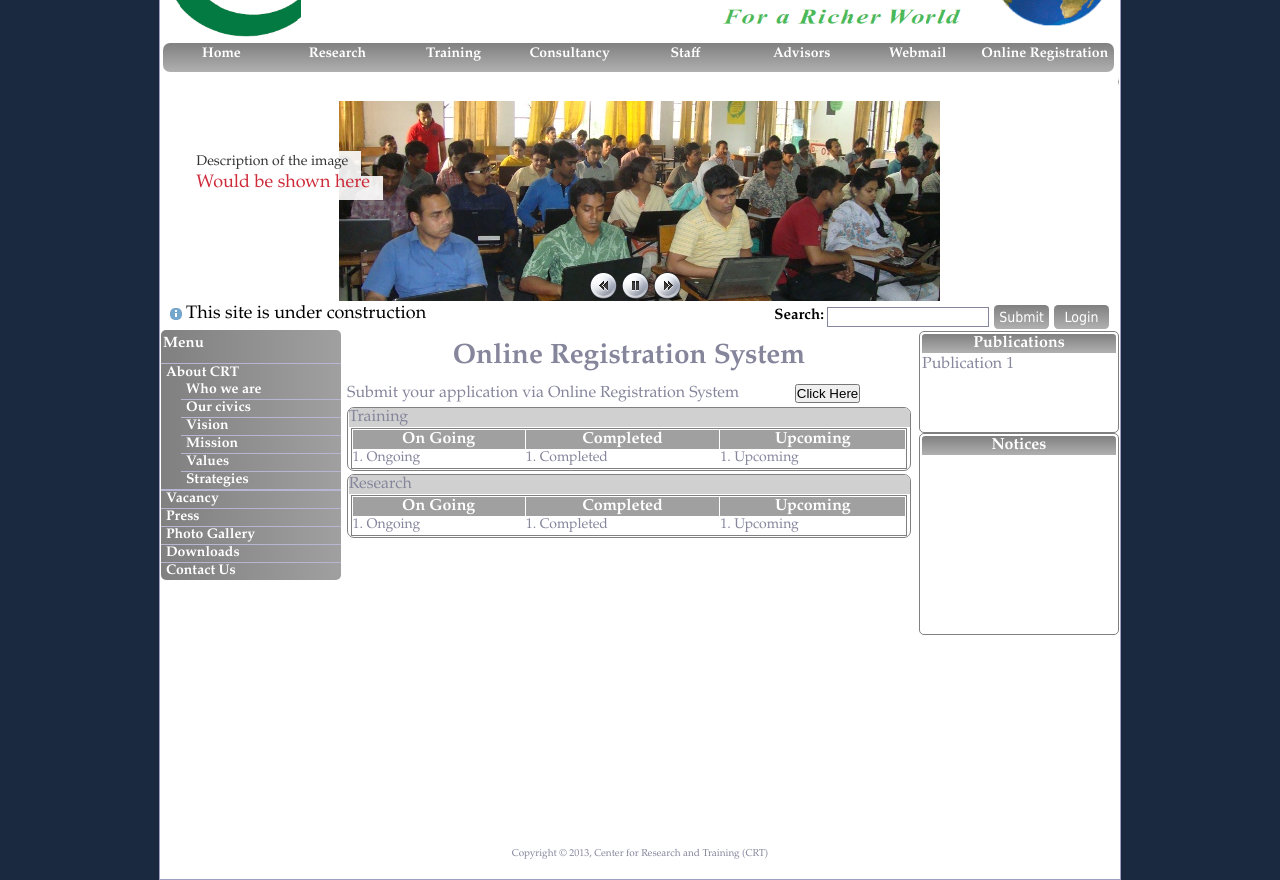
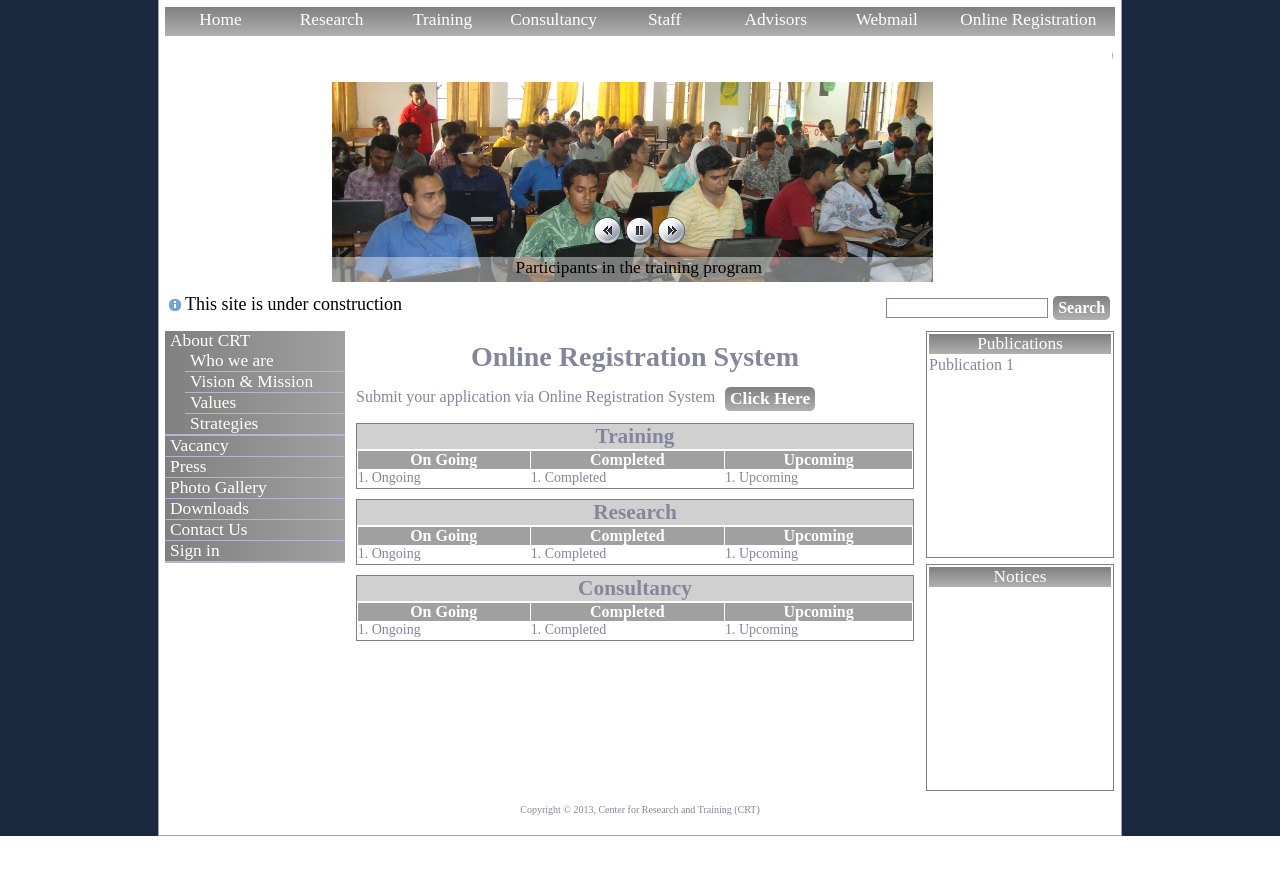
Before and after one commit to kawsarnasim/crt, a PHP site: page /index.php in a window 1280 px wide. Shown: the part 109-989 px from the top of the page. After the commit the page ends 945 px from the top, so only its background shows below. Run offline with PHP 8.4, Linux system fonts and the light colour scheme; data that the repository does not hold is empty; some libraries are stand-ins or nearby versions.

Commit message:
Font, Margin, Pictures, header, picture image names etc.

```diff
--- a/css/photoflash.css
+++ b/css/photoflash.css
@@ -22,7 +22,7 @@ body { background-color:#1b2940; font:62.5% Georgia,'Times New Roman',serif; let
 .break { clear:both; }
 
 /* HEADER */
-#photo_flash { height:200px; width: 99.3%;}
+#photo_flash { height:200px; width: 950px; margin: 8px 8px 8px 8px; text-align: center;}
 .headerimg { background-position: center top; background-repeat: no-repeat; width:100%; height:200px; }
 #headerimgs { width: 99%;}
 #headerimg1 { width: 99%;}
@@ -35,11 +35,11 @@ body { background-color:#1b2940; font:62.5% Georgia,'Times New Roman',serif; let
 #control { background-image:url("../images/slideshow/btn_pause.png"); }
 
 /* HEADER HAVIGATION */
-#headernav-outer { position:absolute; top:380px; margin:0 auto; width:960px; }
+#headernav-outer { position:absolute; top:325px; margin:0 auto; width:960px; }
 #headernav { padding-left:425px; }
 
 /* HEADER TEXT */
-#headertxt { width:960px; margin:0 auto; clear:both; position:absolute; top:250px; padding-left: 20px;}
-#firstline { background-image:url("../images/slideshow/textbg.png"); color:#333; font-size:14px; padding:4px 13px 7px; float:left; display:block; }
-#secondline { background-image:url("../images/slideshow/textbg.png"); color:#CD2B3A; text-decoration:none; font-size:18px; padding:0 13px 10px; float:left; display:block; clear:both; }
+#headertxt { width:946px; margin-left: auto; top:356px; margin-right: auto; display: inline-block; clear:both; position:absolute;}
+#firstline { background-image:url("../images/slideshow/textbg.png"); color:#000; font-size:13pt; padding:4px 13px 7px; float:left; text-align: center;margin-left: auto; margin-right: auto; display: inline-block; width: 97%; }
+#secondline { background-image:url("../images/slideshow/textbg.png"); color:#000; text-decoration:none; font-size:18px; padding:0 13px 10px; float:left; clear:both; text-align: center;margin-left: auto; margin-right: auto; display: inline-block; width: 97%; }
 #secondline:hover { text-decoration:underline; color:#7F000C; }
--- a/css/style.css
+++ b/css/style.css
@@ -1,14 +1,15 @@
 * {
     margin: 0px;
     padding: 0px;
+    font-family: vernada;
 }
 
 body {
     height: 100%;
     background-color: #ffffff;
     color: #85859c;
-    font-family: tahoma, arial, sans-serif;
     font-size: 10px;
+    font-family: vernada;
     text-align: center;
 }
 
@@ -43,11 +44,11 @@ p {
 
 #container {
     margin: 0px auto;
-    width: 960px;
+    width: 962px;
     border-color: #9e9ec3;
     border-width: 0px 1px 1px;
     background: #FFFFFF;
-    font-family: "Book Antiqua", Times, Sans-serif;
+    font-family: Verdana;
     border-style: solid;
 }
 
@@ -55,7 +56,6 @@ input {
     padding-left: 2px;
     background-color: #fff;
     color: #85859c;
-    font-family: tahoma, arial, sans-serif;
     font-size: 11px;
 }
 
@@ -63,49 +63,21 @@ input {
 /* Page Header */
 
 #page_header {
-    width: 958px;
-    height: 150px;
-    margin: 1px 1px 1px 1px;
+    width: 962px;
+    height: 98px;
+    margin: 10px 6px 5px 6px;
     color: #fff;
-
-    -moz-border-radius: .5em .5em 0em 0em;
-    -ms-border-radius: .5em .5em 0em 0em;
-    -o-border-radius: .5em .5em 0em 0em;
-    -webkit-border-radius: .5em .5em 0em 0em;
-    border-radius: .5em .5em 0em 0em;
     overflow: hidden;
 }
 
 #page_heading {
+    margin-top: 8px;
     float: left;
 }
 
-#globe {
-    padding-bottom: 15px;
-}
-
-#page_heading h1 {
-    width: 450px;
-    height: 52px;
-    /*	background: url('images/company_name.jpg') no-repeat 56px 36px;*/
-    float: left;
-    color: #111111;
-}
-
-#page_heading h2 {
-    width: 190px;
-    height: 16px;
-    /*	background: url('images/company_punchline.jpg') no-repeat 56px 2px;*/
-    float: left;
-    clear: both;
-}
-
-/* Main Navigation Menu */
 
 #page_menu {
-    margin-bottom: 1px;
-/*    margin-left: 0px;
-    margin-right: 0px;*/
+    margin: 8px 6px 10px 6px;
     width: 99.5%;
     height: 29px;
 }
@@ -118,7 +90,7 @@ input {
 }
 
 #page_menu li {
-    width: 12.15%;
+    width: 11.6%;
     height: 29px;
     float: left;
     background: #808080;
@@ -132,27 +104,16 @@ input {
 
     overflow: hidden;
     text-align: center;
-    font-size: 14px;
-    font-weight: bold;
+    font-size: 13pt;
 }
 
 #page_menu li.first {
-    margin-left: 1px;
-    -moz-border-radius: .5em 0em 0em .5em;
-    -ms-border-radius: .5em 0em 0em .5em;
-    -o-border-radius: .5em 0em 0em .5em;
-    -webkit-border-radius: .5em 0em 0em .5em;
-    border-radius: .5em 0em 0em .5em;
+    margin-left: 0px;
 }
 
 #page_menu li.last {
     margin-right: 1px;
-    width: 14.45%;
-    -moz-border-radius: 0em .5em .5em 0em;
-    -ms-border-radius: 0em .5em .5em 0em;
-    -o-border-radius: 0em .5em .5em 0em;
-    -webkit-border-radius: 0em .5em .5em 0em;
-    border-radius: 0em .5em .5em 0em;
+    width: 18%;
 }
 
 #page_menu a {
@@ -176,18 +137,18 @@ input {
 }
 
 #news_flash {
-    width: 99.3%;
+/*    width: 99.3%;*/
     height: 28px;
-    padding-left: 5px;
+/*    padding-left: 5px;*/
     text-align: left;
     float: none;
     color: #000000;
     font-size: 18px;
     /*    background: #8989B6;    */
-    margin-top: 0px;
-    margin-right: .1%;
-    margin-bottom: 0px;
-    margin-left: .1%;
+    margin-top: 8px;
+    margin-right: 8px;
+    margin-bottom: 8px;
+    margin-left: 8px;
 }
 
 
@@ -200,14 +161,14 @@ input {
     color: #000000;
     font-size: 18px;
 
-    -moz-border-radius: 0em 0em .5em .5em;
+/*    -moz-border-radius: 0em 0em .5em .5em;
     -ms-border-radius: 0em 0em .5em .5em;
     -o-border-radius: 0em 0em .5em .5em;
     -webkit-border-radius: 0em 0em .5em .5em;
-    border-radius: 0em 0em .5em .5em;
+    border-radius: 0em 0em .5em .5em;*/
 
 
-    margin: 0px .1% 1px .1%;
+    margin: 10px .1% 10px .1%;
     /*    border-bottom: 1px solid #FFFFFF;*/
 }
 
@@ -247,7 +208,7 @@ input {
     width: 158px;
     height: 18px;
     float: left;
-    font-size: 14px;
+    font-size: 12pt;
     border: none;
 }
 
@@ -266,13 +227,14 @@ input {
     cursor: pointer;
     float: left;
     height: 24px;
+    margin-top: 4px;
     margin-left: 5px;
-    margin-top: 4px;
     outline: medium none;
-    padding: 0;
-    width: 55px;
+    padding: 0px 5px 0px 5px;
+    width: auto;
     border: medium none;
-    font-family: tahoma,arial,sans-serif;
+    font-size: 13pt;
+    font-weight: bold;
 
     background: #808080;
     background: -moz-linear-gradient(top, #808080, #B0B0B0);
@@ -281,8 +243,6 @@ input {
     background: -webkit-linear-gradient(top, #808080, #B0B0B0);
     background: linear-gradient(top, #808080, #B0B0B0);
     filter: progid:DXImageTransform.Microsoft.Gradient(GradientType=0, StartColorStr='#808080', EndColorStr='#B0B0B0');
-    color: #565691;
-
 
     -moz-border-radius: .3em;
     -ms-border-radius: .3em;
@@ -306,12 +266,12 @@ input {
 }
 
 #page_headersearch input.button {
-    padding: 0px;
+    padding: 0px 5px 0px 5px;
     margin-top: 4px;
+    margin-left: 5px;
     outline: none;
     cursor: pointer;
-    margin-left: 5px;
-    width: 55px;
+    width: auto;
     height: 24px;
     /*    background: url('images/button_submit_background.gif') repeat-x 0px 0px;*/
 
@@ -322,14 +282,13 @@ input {
     background: -webkit-linear-gradient(top, #808080, #B0B0B0);
     background: linear-gradient(top, #808080, #B0B0B0);
     filter: progid:DXImageTransform.Microsoft.Gradient(GradientType=0, StartColorStr='#808080', EndColorStr='#B0B0B0');
-    color: #565691;
 
 
-    -moz-border-radius: .3em;
+/*    -moz-border-radius: .3em;
     -ms-border-radius: .3em;
     -o-border-radius: .3em;
     -webkit-border-radius: .3em;
-    border-radius: .3em;
+    border-radius: .3em;*/
 
     /*    behavior: url(/css/PIE/PIE.php);*/
     /*    behavior: url(C:/wamp/www/crt2/css/PIE/PIE.php);*/
@@ -357,7 +316,7 @@ input {
 #left_sidebar {
     width: 180px;
     float: left;
-    margin: 0px 1px 1px 1px;
+    margin: 1px 6px 6px 6px;
     text-align: left;
 
     /*        border-right: 1px solid #8989B6;
@@ -365,17 +324,11 @@ input {
     color: #8989b6;
 }
 
-#left_sidebar h2{
-    color: #8989b6;
-    text-align: left;
-    font-size: 14px;
-    font-weight: bold;
-}
+
 #left_sidebar a {
     color: #8989b6;
     text-align: left;
-    font-size: 14px;
-    font-weight: bold;
+    font-size: 13pt;
 }
 
 #left_sidebar a:hover {
@@ -400,28 +353,12 @@ input {
 
 
 
-    -moz-border-radius: .5em .5em .5em .5em;
+/*    -moz-border-radius: .5em .5em .5em .5em;
     -ms-border-radius: .5em .5em .5em .5em;
     -o-border-radius: .5em .5em .5em .5em;
     -webkit-border-radius: .5em .5em .5em .5em;
-    border-radius: .5em .5em .5em .5em;
+    border-radius: .5em .5em .5em .5em;*/
     float: left;
-}
-
-#categories_header {
-    width: 180px;
-    height: 28px;
-    padding-top: 5px;
-    overflow: hidden;
-    margin-bottom: 1px;
-}
-
-#categories_header h2 {
-    text-align: left;
-    color: #fff;
-    font-size: 15px;
-    font-weight: bold;
-    padding-left: 2px;
 }
 
 #categories div {
@@ -456,7 +393,8 @@ input {
 }
 
 #categories div.last {
-    border: none;
+/*    border: none;*/
+    border-bottom: #b6b6d2 2px solid;
 }
 
 
@@ -476,53 +414,56 @@ input {
 /* Main Content Area */
 
 #main_content, #main_content2 {
-    margin-right: auto;
-    margin-left: auto;
-    width: 574px;
-    height: 500px;
+    margin: 1px auto 6px auto;
+    width: 568px;
+    height: auto;
     font-size: 14px;
     float: left;
 }
 
 #main_content2 {
-    width: 774px;
+    width: 766px;
 }
 
 #main_content .topic, #main_content2 .topic {
-    margin: 3px auto 3px auto;
+    margin: 0px auto 1px auto;
     border: 1px solid #808080;
     width: 98%;
     height: auto;
     overflow: auto;
-    -moz-border-radius: .5em .5em .5em .5em;
+/*    -moz-border-radius: .5em .5em .5em .5em;
     -ms-border-radius: .5em .5em .5em .5em;
     -o-border-radius: .5em .5em .5em .5em;
     -webkit-border-radius: .5em .5em .5em .5em;
-    border-radius: .5em .5em .5em .5em;
+    border-radius: .5em .5em .5em .5em;*/
 }
 
 #main_content .topic_head, #main_content2 .topic_head {
     background-color: #D0D0D0;
-    font-size: medium;
-    text-align: left;
-    margin-left: 1px;
+    font-size: 16pt;
+    font-weight: bold;
+    text-align: center;
 }
 
 #main_content .topic_body, #main_content2 .topic_body {
-    text-align: left;
-    margin-left: 1px;
+    text-align: justify;
+    margin: 6px 6px 6px 6px;
+    font-family: verdana;
+    font-size: 12pt;
+    line-height: 20px;
+}
+
+#main_content .topic_body ul li, #main_content2 .topic_body ul li{
+    margin-bottom: 10px;
 }
 #main_content table, #main_content2 table {
-    width: 99%;
-    margin-top: 1px;
-    margin-left: .5%;
-    margin-right: .5%;
-    margin-bottom: 1px;
-    border: 1px solid #808080;
+    width: 100%;
+    margin: 1px 0px 1px 0px;
+/*    border: 1px solid #808080;*/
 }
 
-#main_content table th, #main_content2 table th {
-    margin: 1px 1px 1px 1px;
+#main_content table tr th, #main_content2 table tr th {
+    margin: 0px 0px 1px 0px;
     font-size: medium;
     background-color: #A0A0A0;
     color: #FFFFFF;
@@ -533,27 +474,27 @@ input {
 /* Right Sidebar */
 
 #right_sidebar {
-    margin: 1px 1px 1px 1px;
+    margin: 0px 6px 6px 1px;
     float: right;
-    width: 200px;
-    height: 400px;
+    width: 190px;
+    height: 450px;
 }
 
 #right_sidebar div{
     border: 1px solid #808080;
-    -moz-border-radius: .5em .5em .5em .5em;
+/*    -moz-border-radius: .5em .5em .5em .5em;
     -ms-border-radius: .5em .5em .5em .5em;
     -o-border-radius: .5em .5em .5em .5em;
     -webkit-border-radius: .5em .5em .5em .5em;
-    border-radius: .5em .5em .5em .5em;
+    border-radius: .5em .5em .5em .5em;*/
 }
 
 #right_sidebar table{
     width: 100%;
-    font-size: medium;
+    font-size: 12pt;
 }
 
-#right_sidebar th{
+#right_sidebar td.first{
 
     background: #808080;
     background: -moz-linear-gradient(top, #808080, #B0B0B0);
@@ -562,33 +503,37 @@ input {
     background: -webkit-linear-gradient(top, #808080, #B0B0B0);
     background: linear-gradient(top, #808080, #B0B0B0);
     filter: progid:DXImageTransform.Microsoft.Gradient(GradientType=0, StartColorStr='#808080', EndColorStr='#B0B0B0');
+    text-align: center;
     color: #FFFFFF;
-    -moz-border-radius: .2em .2em 0em 0em;
+    font-size: 13pt;
+/*    -moz-border-radius: .2em .2em 0em 0em;
     -ms-border-radius: .2em .2em 0em 0em;
     -o-border-radius: .2em .2em 0em 0em;
     -webkit-border-radius: .2em .2em 0em 0em;
-    border-radius: .2em .2em 0em 0em;
+    border-radius: .2em .2em 0em 0em;*/
 }
 
 #publication {
-    height: 100px;
-    -moz-border-radius: .5em .5em 0em 0em;
+    height: 50%;
+    margin: 1px 1px 6px 1px;
+/*    -moz-border-radius: .5em .5em 0em 0em;
     -ms-border-radius: .5em .5em 0em 0em;
     -o-border-radius: .5em .5em 0em 0em;
     -webkit-border-radius: .5em .5em 0em 0em;
-    border-radius: .5em .5em 0em 0em;
+    border-radius: .5em .5em 0em 0em;*/
 }
 
 
 #noticeboard {
-    height: 200px;
+    height: 50%;
     border: 1px solid #808080;
+    margin: 6px 1px 6px 1px;
 
-    -moz-border-radius: 0em 0em .5em .5em;
+/*    -moz-border-radius: 0em 0em .5em .5em;
     -ms-border-radius: 0em 0em .5em .5em;
     -o-border-radius: 0em 0em .5em .5em;
     -webkit-border-radius: 0em 0em .5em .5em;
-    border-radius: 0em 0em .5em .5em;
+    border-radius: 0em 0em .5em .5em;*/
 }
 
 
@@ -601,7 +546,7 @@ input {
 /* Page Footer */
 
 #page_footer {
-    width: 960px;
+    width: 950px;
 }
 
 #powered_by {
--- a/footer.php
+++ b/footer.php
@@ -10,7 +10,7 @@
             <div id="publication">
                 <table>
                     <tr>
-                        <th> Publications</th>
+                        <td class="first"> Publications</td>
                     </tr>
                     <tr>
                         <td>
@@ -23,9 +23,9 @@
             <div id="noticeboard">
                 <table>
                     <tr>
-                        <th>
+                        <td class="first">
                             Notices
-                        </th>
+                        </td>
                     </tr>
                     <?php
                     foreach($allNotices as $noticeInfo) {
--- a/header.php
+++ b/header.php
@@ -36,7 +36,7 @@ include 'header_start.php';
     <div id="headertxt">
         <p class="caption">
             <span id="firstline"></span>
-            <a href="#" id="secondline"></a>
+<!--            <a href="#" id="secondline"></a>-->
         </p>
     </div>
 </div>
--- a/header_end.php
+++ b/header_end.php
@@ -3,23 +3,11 @@
         <table><tr><td><span class=" icon ui-icon ui-icon-info"></span></td><td>This site is under construction</td></tr></table>
     </div>
     <div id="page_headersearch">
-        <h3>Search:</h3>
 
         <form>
             <div>
                 <input type="text" class="searchtext" />
-                <input type="button" value="Submit" class="button" onclick="search()"/>
-                <?php
-                if (!$loggedin) {
-                    ?>
-                    <input type="button" value="Login" class="button" onclick="login()"/>
-                    <?php
-                } else {
-                    ?>
-                    <input type="button" value="Logout" class="button" onclick="logout()"/>
-                    <?php
-                }
-                ?>
+                <input type="button" value="Search" class="button" onclick="search()"/>
 
                 <div class="clearthis">&nbsp;</div>
             </div>
@@ -36,9 +24,6 @@
     <!-- Start of Categories Box -->
 
     <div id="categories">
-        <div id="categories_header">
-            <h2>Menu</h2>
-        </div>
 
         <div class="first">
             <a  onclick="javascript:toggle_visibility('about_crt')">About CRT</a><br />
@@ -48,13 +33,7 @@
                         <a href="whoweare.php">Who we are</a>
                     </li>
                     <li>
-                        <a href="index.php">Our civics</a>
-                    </li>
-                    <li>
-                        <a href="vision.php">Vision</a>
-                    </li>
-                    <li>
-                        <a href="mission.php">Mission</a>
+                        <a href="mission.php">Vision & Mission</a>
                     </li>
                     <li>
                         <a href="values.php">Values</a>
@@ -91,15 +70,29 @@
         <?php
         }
         ?>
-        <div><a href="#">Downloads</a></div>
+        <div><a href="downloads.php">Downloads</a></div>
         <?php
         if ($usertype == 1 || $usertype == 2) {
             ?>
-            <div class="last"><a href="#">Admin</a></div>
+            <div><a href="#">Admin</a></div>
             <?php
         } else {
             ?>
-            <div class="last"><a href="#">Contact Us</a></div>
+            <div><a href="#">Contact Us</a></div>
+            <?php
+        }
+        ?>
+
+        <?php
+        if (!$loggedin) {
+            ?>
+            <div class="last"><a href="login.php">Sign in</a></div>
+<!--            <input type="button" value="Login" class="button" onclick="login()"/>-->
+            <?php
+        } else {
+            ?>
+            <div class="last"><a href="logout.php">Sign out</a></div>
+<!--            <input type="button" value="Logout" class="button" onclick="logout()"/>-->
             <?php
         }
         ?>
@@ -107,7 +100,6 @@
 
         <!--			<div class="clearthis">&nbsp;</div>-->
     </div>
-
     <!-- End of Categories Box -->
 
 
--- a/header_start.php
+++ b/header_start.php
@@ -69,8 +69,11 @@
             <div id="page_header">
 
                 <div id="page_heading">
-                    <img src="images/heading/crtheading.png" height="150px" width="825px"/>
-                    <img id="globe" src="images/heading/spinning_globe.gif" height="125px" width="125px"/>
+<!--                    <img src="images/heading/crtheading.png" height="150px" width="825px"/>
+                    <img id="globe" src="images/heading/spinning_globe.gif" height="125px" width="125px"/>-->
+<!--                    <img src="images/heading/crtbanner.png" height="90px" width="950px"/>-->
+<!--                    <img src="images/heading/crtbanner_blue_map.png" height="90px" width="950px"/>-->
+                    <img src="images/heading/crtbanner_globe.png" height="90px" width="950px"/>
                 </div>
 
                 <div class="clearthis">&nbsp;</div>
--- a/index.php
+++ b/index.php
@@ -5,12 +5,12 @@ include 'header.php';
 
     <!-- Start of New Item Description -->
 
-    <div style="width: 100%;">
+    <div style="width: 100%; margin: 5px 0px 10px 0px;">
         <p><h1>Online Registration System</h1></p>
     </div>
-    <div>
-        <div style="float: left;font-size: 12pt;margin-left: 5px;">Submit your application via Online Registration System</div>
-        <div><button onclick="document.location='register.php'">Click Here</button></div>
+    <div style="width: 100%; margin: 5px 0px 50px 0px;">
+        <div style="float: left;font-size: 12pt;margin: 5px 5px 5px 5px;">Submit your application via Online Registration System</div>
+        <div><button class="button" onclick="document.location='register.php'">Click Here</button></div>
     </div>
 
     <div class="topic">
@@ -33,9 +33,29 @@ include 'header.php';
         </div>
     </div>
 
-    <div class="topic">
+    <div class="topic" style="margin-top: 10px;">
         <div class="topic_head">
             Research
+        </div>
+        <div>
+            <table cellpadding="0" cellspacing="1">
+                <tr>
+                    <th>On Going</th>
+                    <th>Completed</th>
+                    <th>Upcoming</th>
+                </tr>
+                <tr>
+                    <td>1. Ongoing</td>
+                    <td>1. Completed</td>
+                    <td>1. Upcoming</td>
+                </tr>
+            </table>
+        </div>
+    </div>
+
+     <div class="topic" style="margin-top: 10px;">
+        <div class="topic_head">
+            Consultancy
         </div>
         <div>
             <table cellpadding="0" cellspacing="1">
--- a/login.php
+++ b/login.php
@@ -29,16 +29,14 @@ include 'header2.php';
 
                     <input type='hidden' name='submitted' id='submitted' value='1'/>
 
-                    <div class='short_explanation'>* required fields</div>
-
                     <div><span class='error'><?php echo $fgmembersite->GetErrorMessage(); ?></span></div>
                     <div class='container'>
-                        <label for='username' >UserName*:</label><br/>
+                        <label for='username' >UserName:</label><br/>
                         <input type='text' name='username' id='username' value='<?php echo $fgmembersite->SafeDisplay('username') ?>' maxlength="50" /><br/>
                         <span id='login_username_errorloc' class='error'></span>
                     </div>
                     <div class='container'>
-                        <label for='password' >Password*:</label><br/>
+                        <label for='password' >Password:</label><br/>
                         <input type='password' name='password' id='password' maxlength="50" /><br/>
                         <span id='login_password_errorloc' class='error'></span>
                     </div>
```
Also changed, not shown: js/header-image-slide.js (+46 -64 lines), mission.php (+11 -6 lines), register.php (+5 -5 lines), values.php (+4 -6 lines), vision.php (deleted, +0 -32 lines), images/slideshow/textbg.png.
